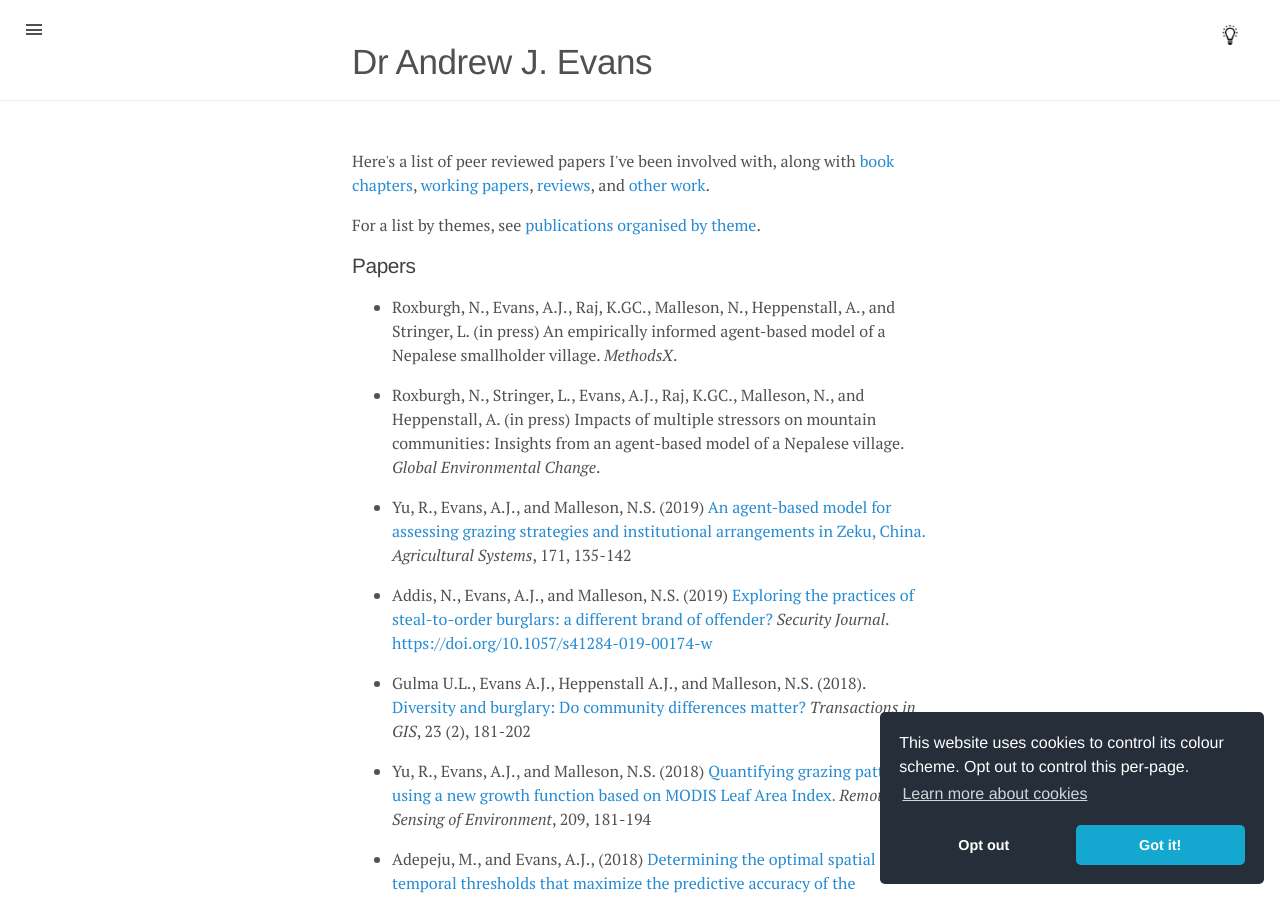
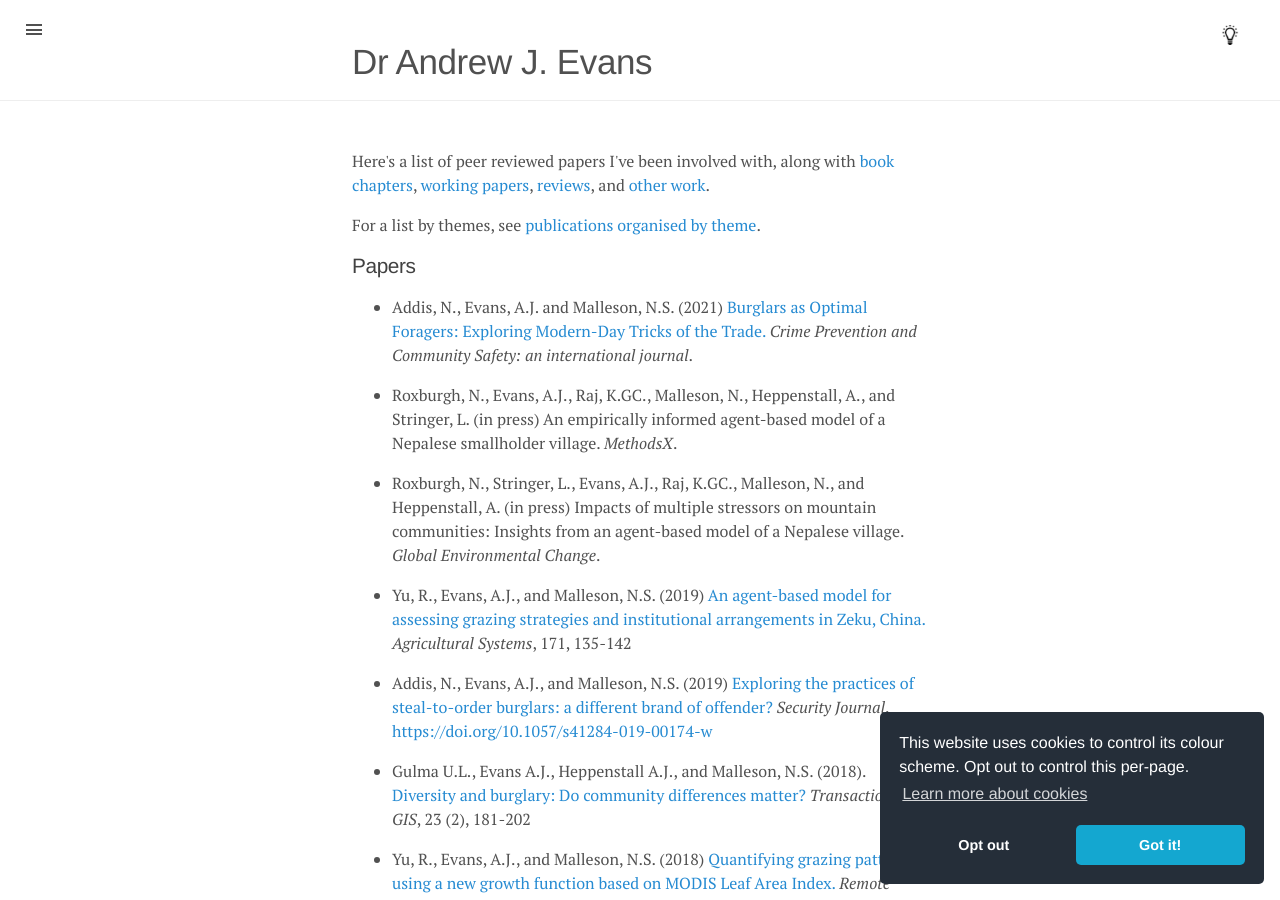
Before and after one commit to AJEvans/ajevans.github.io, a Jekyll site: the page built from papers/index.html, in a window 1280 px wide and 900 px high. Built offline with Jekyll 4.4.1, drawn with Linux system fonts in a browser that asks for light colours.

Commit message:
Papers added

```diff
--- a/papers/index.html
+++ b/papers/index.html
@@ -19,6 +19,7 @@ For a list by themes, see <A href="themes.html">publications organised by theme<
 <div class="home">
 <H2>Papers</H2>
 <ul>
+<li>Addis, N., Evans, A.J. and Malleson, N.S. (2021) <A href="http://shura.shu.ac.uk/28797/">Burglars as Optimal Foragers: Exploring Modern-Day Tricks of the Trade.</A> <I>Crime Prevention and Community Safety: an international journal</I>.</li>
 <li>Roxburgh, N., Evans, A.J., Raj, K.GC., Malleson, N., Heppenstall, A., and Stringer, L. (in press) An empirically informed agent-based model of a Nepalese smallholder village. <I>MethodsX</I>.</li>
 <li>Roxburgh, N., Stringer, L., Evans, A.J., Raj, K.GC., Malleson, N., and Heppenstall, A. (in press) Impacts of multiple stressors on mountain communities: Insights from an agent-based model of a Nepalese village. <I>Global Environmental Change</I>.</li>
 <li>Yu, R., Evans, A.J., and Malleson, N.S. (2019) <A href="https://doi.org/10.1016/j.agsy.2019.02.004">An agent-based model for assessing grazing strategies and institutional arrangements in Zeku, China.</A> <I>Agricultural Systems</I>, 171, 135-142</LI>
--- a/papers/themes.html
+++ b/papers/themes.html
@@ -174,6 +174,7 @@ For a list separated by publication type and date, see <A href="index.html">list
 
 <H2 class="collapsible" style="cursor: pointer;"><DIV class="pluser" style="display: inline-block;  margin-right:10px; ">+</DIV>Crime</H2>
 <ul class="content" style="display: none; overflow: hidden;">
+<li>Addis, N., Evans, A.J. and Malleson, N.S. (2021) <A href="http://shura.shu.ac.uk/28797/">Burglars as Optimal Foragers: Exploring Modern-Day Tricks of the Trade.</A> <I>Crime Prevention and Community Safety: an international journal</I>.</li>
 <li>Malleson, N. and Evans, A.J. (In press) Using Agent-Based Models Predict Crime at Places. In <i>Encyclopedia of Criminology and Criminal Justice</i> Springer</LI>
 <li>Addis, N., Evans, A.J., and Malleson, N.S. (2019) <A href="https://doi.org/10.1057/s41284-019-00174-w">Exploring the practices of steal-to-order burglars: a different brand of offender?</A> <I>Security Journal</I>. <A href="https://doi.org/10.1057/s41284-019-00174-w">https://doi.org/10.1057/s41284-019-00174-w</a></LI>
 <li>Gulma U.L., Evans A.J., Heppenstall A.J., and Malleson, N.S. (2018). <a href="https://onlinelibrary.wiley.com/doi/full/10.1111/tgis.12511">Diversity and burglary: Do community differences matter?</A> <I>Transactions in GIS</I>, 23 (2), 181-202</LI>
```
